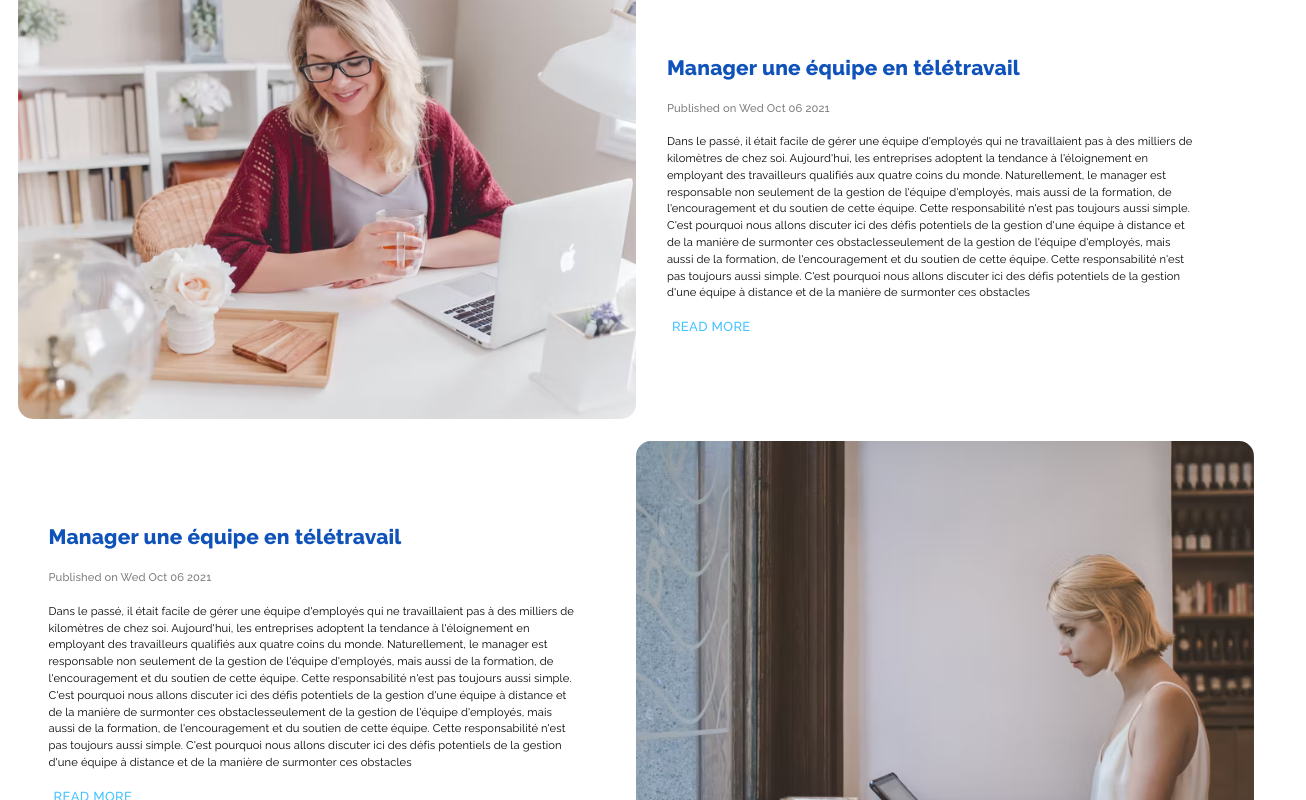
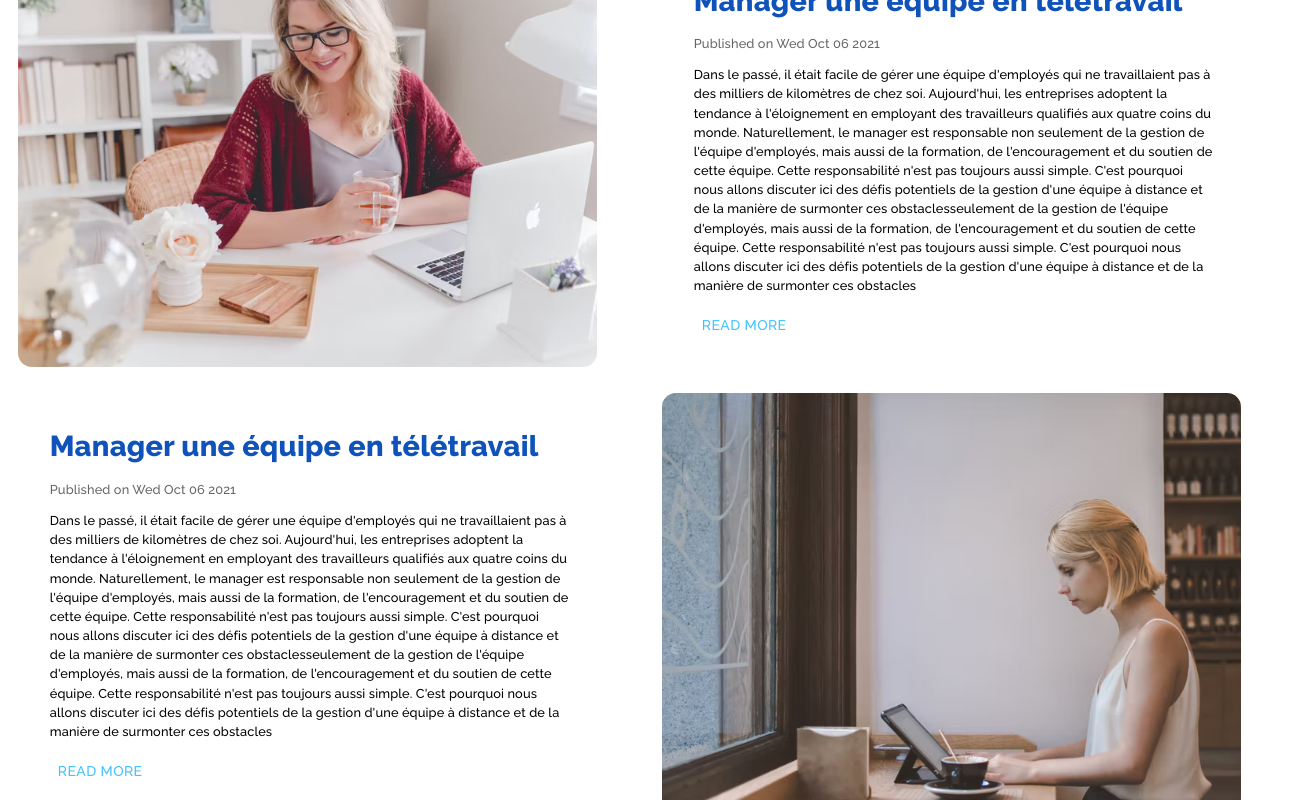
Before and after one commit to yousufkalim/agile-digital, a React (Create React App) app: page /blog in a window 1280 px wide. Shown: the part 1060-1860 px from the top of the page, 1306 px wide, since content can reach past the window. Built offline with nearby package versions, Linux system fonts and the light colour scheme.

Commit message:
BlogReadArticle css

```diff
--- a/src/components/Common/BlogReadArticles.js
+++ b/src/components/Common/BlogReadArticles.js
@@ -13,37 +13,21 @@ export default function BlogReadArticles(props) {
         <div className="BlogArticleMain">
           <Grid container spacing={1} className="BlogArticleContainer2">
             <Grid xs={12} sm={10} md={6}>
-              <img width={props.width || "100%"} src={props.src} />
+              <img
+                className="BlogReadImg"
+                width={props.width}
+                src={props.src}
+              />
             </Grid>
             <Grid xs={12} sm={10} md={6}>
               <div className="BlogTypo">
-                <Typography
-                  sx={{
-                    color: "#0F52BA",
-                    fontSize: "1.3rem",
-                    fontWeight: "800",
-                  }}
-                >
+                <Typography className="BlogReadTitle">
                   {props.title || "Manager une équipe en télétravail"}
                 </Typography>
-                <Typography
-                  sx={{
-                    color: "#000000",
-                    fontSize: ".7rem",
-                    fontWeight: "500",
-                    opacity: "50%",
-                    margin: "3% 0%",
-                  }}
-                >
+                <Typography className="BlogReadDate">
                   {props.PublishDate || "Published on Wed Oct 06 2021"}
                 </Typography>
-                <Typography
-                  sx={{
-                    fontSize: ".7rem",
-                    fontWeight: "400",
-                    width: "95%",
-                  }}
-                >
+                <Typography className="BlogReadPara">
                   Dans le passé, il était facile de gérer une équipe d'employés
                   qui ne travaillaient pas à des milliers de kilomètres de chez
                   soi. Aujourd'hui, les entreprises adoptent la tendance à
@@ -62,11 +46,7 @@ export default function BlogReadArticles(props) {
                   d'une équipe à distance et de la manière de surmonter ces
                   obstacles
                 </Typography>
-                <Button
-                  size="small"
-                  sx={{ color: "#42C2FF !important", marginTop: "2%" }}
-                  variant="text"
-                >
+                <Button className="BlogReadBtn" variant="text">
                   {props.BtnTexr || "READ MORE"}
                 </Button>
               </div>
@@ -78,33 +58,13 @@ export default function BlogReadArticles(props) {
           <Grid container spacing={1} className="BlogArticleContainer1">
             <Grid xs={12} sm={10} md={6}>
               <div className="BlogTypo">
-                <Typography
-                  sx={{
-                    color: "#0F52BA",
-                    fontSize: "1.3rem",
-                    fontWeight: "800",
-                  }}
-                >
+                <Typography className="BlogReadTitle">
                   {props.title || "Manager une équipe en télétravail"}
                 </Typography>
-                <Typography
-                  sx={{
-                    color: "#000000",
-                    fontSize: ".7rem",
-                    fontWeight: "500",
-                    opacity: "50%",
-                    margin: "3% 0%",
-                  }}
-                >
+                <Typography className="BlogReadDate">
                   {props.PublishDate || "Published on Wed Oct 06 2021"}
                 </Typography>
-                <Typography
-                  sx={{
-                    fontSize: ".7rem",
-                    fontWeight: "400",
-                    width: "95%",
-                  }}
-                >
+                <Typography className="BlogReadPara">
                   Dans le passé, il était facile de gérer une équipe d'employés
                   qui ne travaillaient pas à des milliers de kilomètres de chez
                   soi. Aujourd'hui, les entreprises adoptent la tendance à
@@ -123,17 +83,17 @@ export default function BlogReadArticles(props) {
                   d'une équipe à distance et de la manière de surmonter ces
                   obstacles
                 </Typography>
-                <Button
-                  size="small"
-                  sx={{ color: "#42C2FF !important", marginTop: "2%" }}
-                  variant="text"
-                >
+                <Button className="BlogReadBtn" variant="text">
                   {props.BtnTexr || "READ MORE"}
                 </Button>
               </div>
             </Grid>
             <Grid xs={12} sm={10} md={6}>
-              <img width={props.width || "100%"} src={props.src} />
+              <img
+                className="BlogReadImg"
+                width={props.width}
+                src={props.src}
+              />
             </Grid>
           </Grid>
         </div>
--- a/src/css/Common/BlogReadArticles.css
+++ b/src/css/Common/BlogReadArticles.css
@@ -1,27 +1,106 @@
 .BlogArticleMain{
     display: flex;
     align-items: center;
-    /* justify-content: center; */
-    /* width: 90%; */
+    /* justify-content: space-between; */
+    width: 100%;
     margin:2%;
 }
 .BlogArticleContainer1{
     display: flex;
-    align-items: center;
+    /* align-items: center; */
     justify-content: center;
 }
 .BlogArticleContainer2{
     display: flex;
-    align-items: center;
+    /* align-items: center; */
     justify-content: center;
 }
 .BlogTypo{
     margin: 5% !important;
-    /* text-align: center; */
+    /* width: 90% !important; */
+}
+.BlogReadTitle{
+
+        color: #0F52BA;
+        font-size: 2rem !important;
+        font-weight: 800 !important;
+}
+.BlogReadDate{
+
+        color: #000000 !important;
+        font-size: .9rem !important;
+        font-weight: 500 !important;
+        opacity: 60%;
+        margin: 2% 0% !important;
+}
+.BlogReadPara{
+
+        font-size: 1rem !important;
+        font-weight: 500 !important;
+        width: 90%;
+}
+.BlogReadBtn{
+
+     color: #42C2FF !important;
+      margin-top: 2% !important;
+      font-weight: 500 !important;
+
+}
+.BlogReadImg{
+    width: 90%;
+}
+@media only screen and (max-width: 1400px) {
+    .BlogReadTitle{
+
+        font-size: 1.8rem !important;
+}
+.BlogReadDate{
+
+        font-size: .8rem !important;
+}
+.BlogReadPara{
+
+        font-size: .8rem !important;
+}
+
+
+}
+@media only screen and (max-width: 1200px) {
+    .BlogReadTitle{
+
+        font-size: 1.5rem !important;
+}
+.BlogReadDate{
+
+        font-size: .7rem !important;
+}
+.BlogReadPara{
+
+        font-size: .6rem !important;
+}
+.BlogReadBtn{
+
+    font-size: .8rem !important;
+
+}
+
+
+
+
 }
 @media only screen and (max-width: 900px) {
+
     .BlogArticleContainer1{
         flex-direction: column-reverse !important;
+        align-items: center;
+    }
+    .BlogReadImg{
+        width: 100%;
+    }
+    .BlogReadBtn{
+
+        font-size: 1rem !important;
+
     }
 
 
@@ -29,7 +108,13 @@
 
 @media only screen and (max-width: 600px) {
     .BlogTypo{
-        margin: 5% !important;
         text-align: center;
     }
+    .BlogReadImg{
+        width: 97%;
+    }
+    .BlogReadPara{
+        width: 100%;
+
+    }
 }
```
